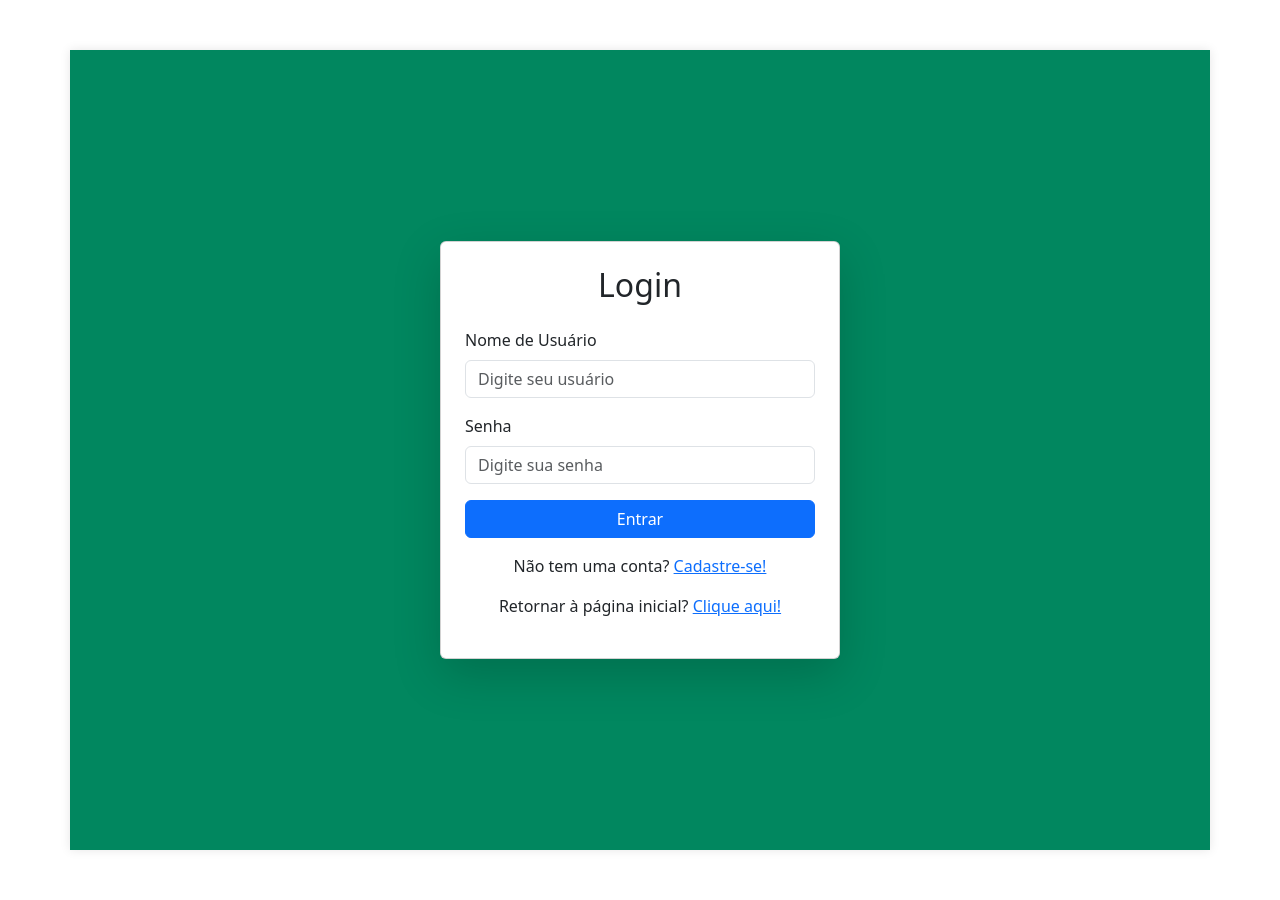
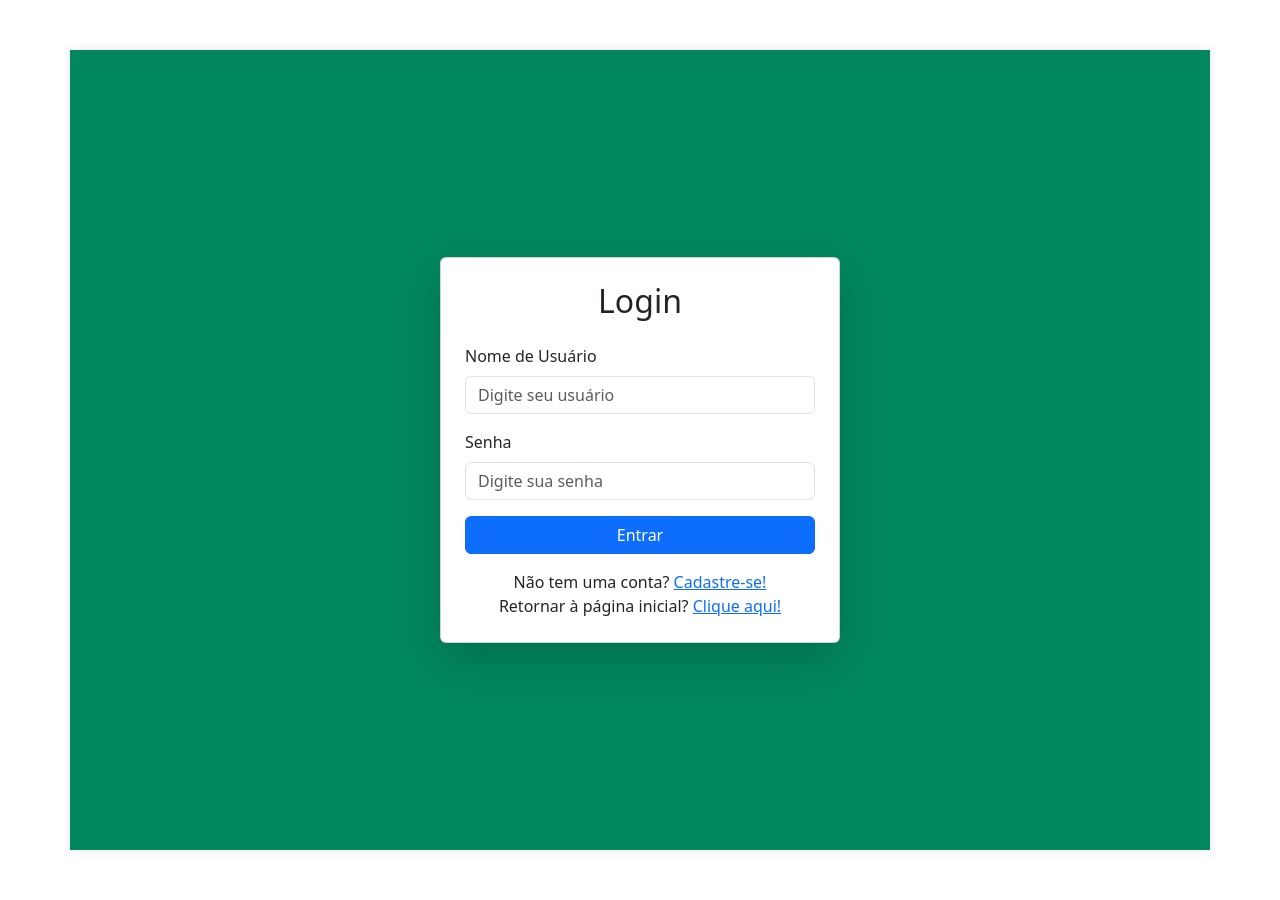
Before and after one commit to alewnardu/papadobradofc, a Flask app: template app/templates/auth/login.html in a window 1280 px wide. Run offline with Flask 3, Linux system fonts and the light colour scheme; the template is opened without the code that fills it, so the values that code supplies are empty, except form fields; form fields are guessed from the names that the template uses; parts of the project's set-up code (start-up, migrations or seed data) failed here and were passed over.

Commit message:
Altera tag dos links das telas de login e cadastro

```diff
--- a/app/templates/auth/login.html
+++ b/app/templates/auth/login.html
@@ -52,12 +52,12 @@
                 <button type="submit" class="btn btn-primary w-100">Entrar</button>
             </form>
 
-            <p class="text-center mt-3">
+            <span class="text-center mt-3">
                 Não tem uma conta? <a href="{{ url_for('auth.register') }}">Cadastre-se!</a>
-            </p>
-            <p class="text-center">
+            </span>
+            <span class="text-center">
                 Retornar à página inicial? <a href="{{ url_for('index') }}">Clique aqui!</a>
-            </p>
+            </span>
         </div>
     </div>
 
```
Also changed, not shown: app/templates/auth/register.html (+4 -4 lines).
